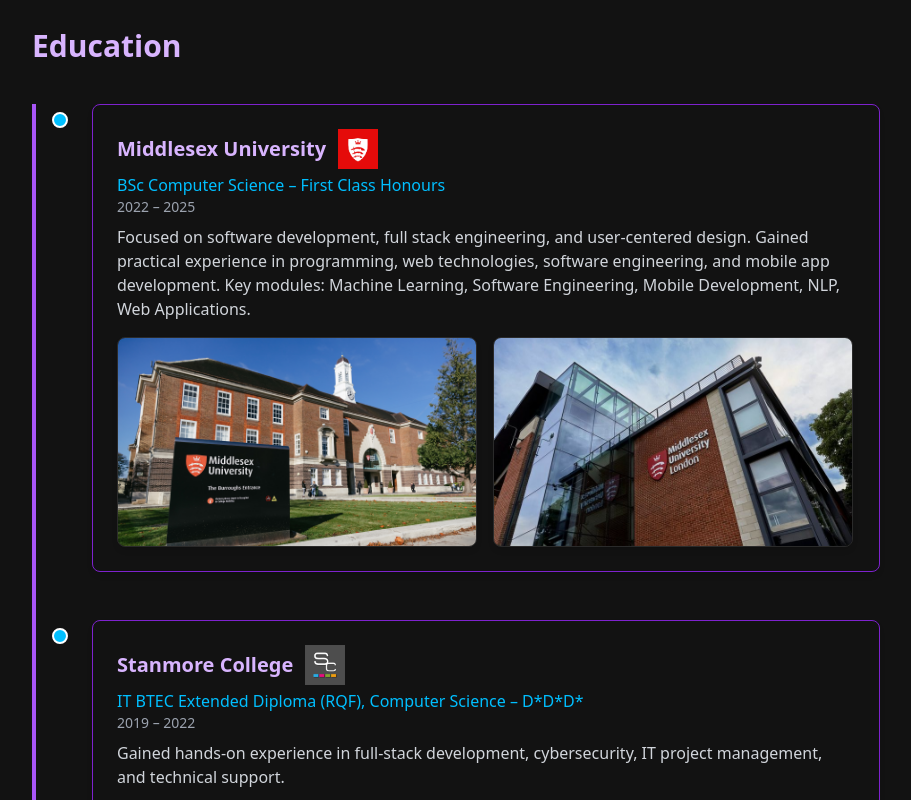
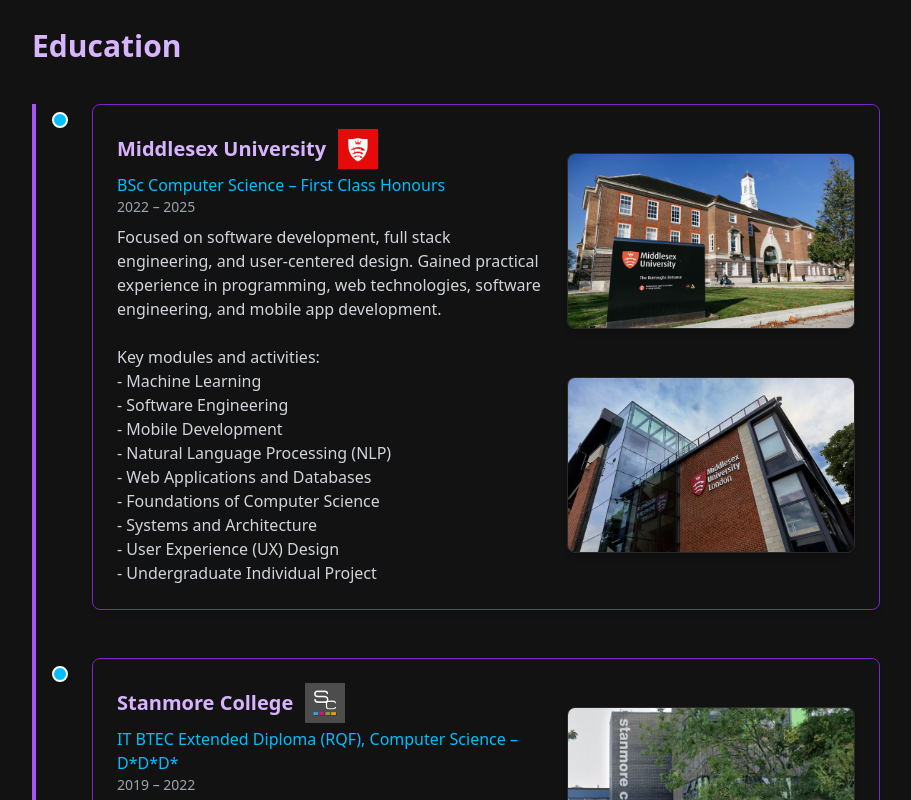
Before and after one commit to FabianC1/PortfolioWebsite, a React (Vite) app: page / in a window 1280 px wide. Shown: the part 1760-2560 px from the top of the page, without its empty margins (184-1095 px from the left). Built offline with nearby package versions, Linux system fonts and the light colour scheme.

Commit message:
Implemented education section

```diff
--- a/src/App.tsx
+++ b/src/App.tsx
@@ -124,8 +124,10 @@
     >
       <div className="absolute left-0 top-2 w-4 h-4 bg-skyBlue rounded-full border-2 border-white"></div>
 
-
       <div className="bg-darkPurple p-6 rounded-lg border border-purple-700 shadow-md">
+        <div className="flex flex-col md:flex-row gap-6">
+          {/* Text Section */}
+          <div className="flex-1">
             <h3 className="text-xl font-semibold text-purple-300 flex items-center gap-3 mb-1">
               <span>{item.institution}</span>
               {item.logo && (
@@ -139,25 +141,27 @@
             <p className="text-skyBlue">{item.degree}</p>
             <p className="text-sm text-gray-400 mb-2">{item.duration}</p>
             <p className="text-gray-300 whitespace-pre-line">{item.details}</p>
+          </div>
 
-        <div className="mt-4 flex gap-4">
-          {item.images?.map((src, idx) => (
+          {/* Image Section (only shown on md+ screens) */}
+          {item.images?.length > 0 && (
+            <div className="flex flex-col gap-12 w-72 hidden md:flex mt-6">
+              {item.images.slice(0, 2).map((src, i) => (
                 <img
-              key={idx}
+                  key={i}
                   src={src}
-              alt={`${item.institution} campus ${idx + 1}`}
-              className="rounded-lg shadow-md border border-white/10 cursor-pointer"
-              style={{ width: '360px', height: '210px', objectFit: 'cover' }}
-
+                  alt={`${item.institution} image ${i + 1}`}
+                  className="rounded-lg shadow-md border border-white/10 h-44 object-cover"
                 />
               ))}
-
             </div>
-
+          )}
+        </div>
       </div>
     </div>
   );
 }
+
 
 
 const educationData = [
@@ -168,7 +172,17 @@
     degree: "BSc Computer Science – First Class Honours",
     duration: "2022 – 2025",
     details:
-      "Focused on software development, full stack engineering, and user-centered design. Gained practical experience in programming, web technologies, software engineering, and mobile app development. Key modules: Machine Learning, Software Engineering, Mobile Development, NLP, Web Applications."
+      "Focused on software development, full stack engineering, and user-centered design. Gained practical experience in programming, web technologies, software engineering, and mobile app development.\n\n" +
+      "Key modules and activities:\n" +
+      "- Machine Learning\n" +
+      "- Software Engineering\n" +
+      "- Mobile Development\n" +
+      "- Natural Language Processing (NLP)\n" +
+      "- Web Applications and Databases\n" +
+      "- Foundations of Computer Science\n" +
+      "- Systems and Architecture\n" +
+      "- User Experience (UX) Design\n" +
+      "- Undergraduate Individual Project"
   },
   {
     institution: "Stanmore College",
@@ -177,7 +191,16 @@
     degree: "IT BTEC Extended Diploma (RQF), Computer Science – D*D*D*",
     duration: "2019 – 2022",
     details:
-      "Gained hands-on experience in full-stack development, cybersecurity, IT project management, and technical support."
+      "Gained hands-on experience in designing and developing full-stack applications, managing IT systems, and applying best practices in technical support, cybersecurity, and project delivery.\n\n" +
+      "Key modules and activities:\n" +
+      "- Cyber Security & Incident Management\n" +
+      "- Software Testing\n" +
+      "- Website & Mobile App Development\n" +
+      "- IT Project Management\n" +
+      "- Data Modelling\n" +
+      "- Programming\n" +
+      "- Cisco Networking\n" +
+      "- IT Services Delivery"
   }
 ];
 
```
Lines whose indentation alone changed are shown as unchanged.
